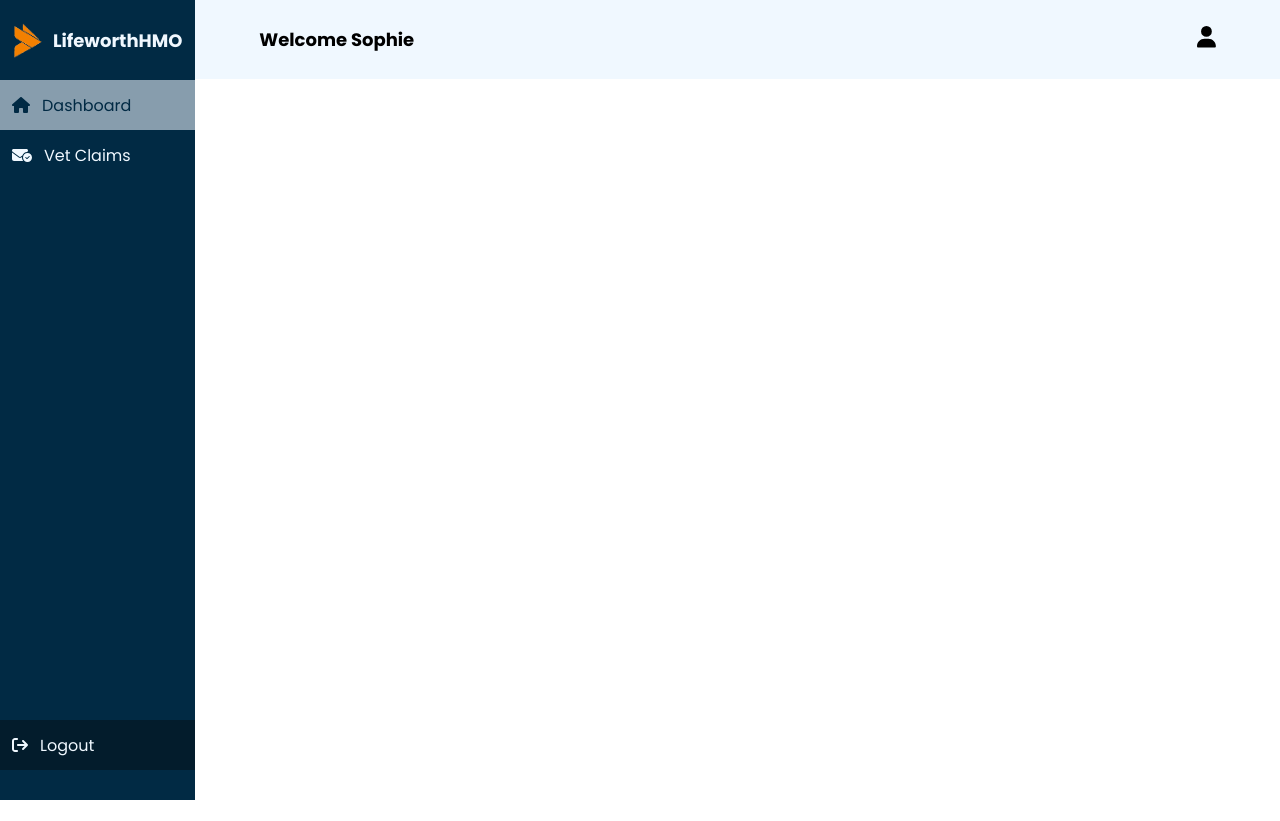
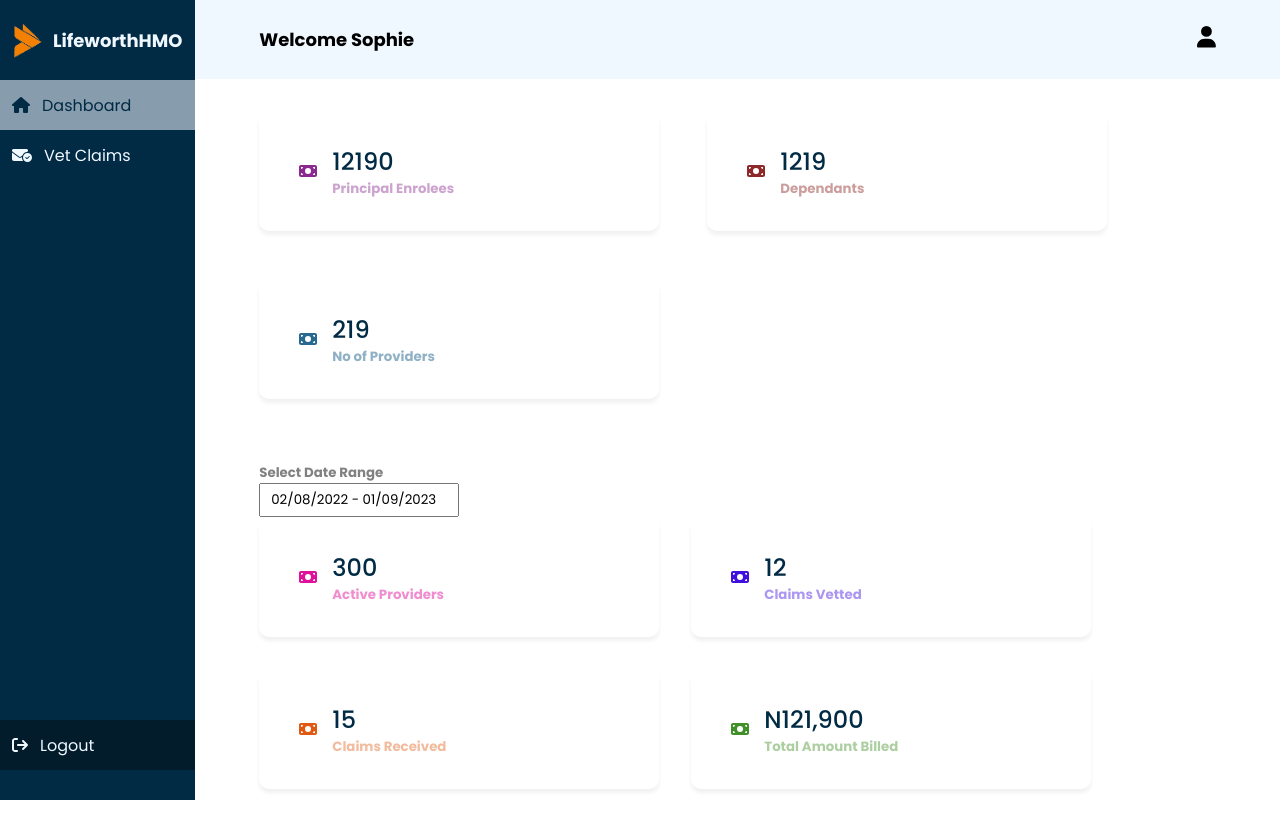
Before and after one commit to Alausa-AbdulAzeez/adminPortal, a React (Create React App) app: page / in a window 1280 px wide. Before the commit the page ends 800 px from the top, so only its background shows below. Built offline with nearby package versions, Linux system fonts and the light colour scheme.

Commit message:
added props to top bar

```diff
--- a/package.json
+++ b/package.json
@@ -10,6 +10,7 @@
     "@testing-library/react": "^13.4.0",
     "@testing-library/user-event": "^13.5.0",
     "react": "^18.2.0",
+    "react-datepicker": "^4.8.0",
     "react-dom": "^18.2.0",
     "react-router-dom": "^6.6.1",
     "react-scripts": "5.0.1",
--- a/src/App.jsx
+++ b/src/App.jsx
@@ -2,6 +2,7 @@ import { BrowserRouter, Route, Routes } from 'react-router-dom'
 import './App.css'
 import Sidebar from './components/sidebar/Sidebar'
 import Homepage from './pages/home/Homepage'
+import VetClaims from './pages/vetClaims/VetClaims'
 
 function App() {
   return (
@@ -10,6 +11,7 @@ function App() {
         <Sidebar />
         <Routes>
           <Route path='/' element={<Homepage />} />
+          <Route path='/vetclaims' element={<VetClaims />} />
         </Routes>
       </div>
     </BrowserRouter>
--- /dev/null
+++ b/src/components/card/Card.jsx
@@ -0,0 +1,35 @@
+import { faMoneyBill } from '@fortawesome/free-solid-svg-icons'
+import { FontAwesomeIcon } from '@fortawesome/react-fontawesome'
+import React, { useEffect } from 'react'
+import './card.scss'
+
+const Card = (props) => {
+  useEffect(() => {
+    console.log(props.className)
+  }, [props.className])
+
+  return (
+    props.className && (
+      <div className={`cardContainer ${props.className}`}>
+        <div className='cardIconWrapper'>
+          <FontAwesomeIcon
+            icon={faMoneyBill}
+            className={`cardIcon`}
+            style={{ color: props.cardProperties.color }}
+          />
+        </div>
+        <div className='cardTextsWrapper'>
+          <h2 className='cardBigText'>{props.cardProperties?.bigText}</h2>
+          <div
+            className='cardSmallText'
+            style={{ color: props.cardProperties.colorOpacity }}
+          >
+            {props.cardProperties?.smallText}
+          </div>
+        </div>
+      </div>
+    )
+  )
+}
+
+export default Card
--- /dev/null
+++ b/src/components/card/card.scss
@@ -0,0 +1,142 @@
+.cardContainer {
+  display: flex;
+  min-width: 300px;
+  max-height: 120px;
+  min-height: 120px;
+  flex: 1;
+  border-radius: 10px;
+  align-items: center;
+  justify-content: flex-start;
+  max-width: 400px;
+  cursor: pointer;
+  box-shadow: 0 4px 5px rgb(0 0 0 / 6%);
+  box-shadow: 0px 4px 4px rgb(0 0 0 / 6%);
+  gap: 15px;
+  transition: all 0.15s ease-in-out;
+  padding-left: 40px;
+
+  &:hover {
+    transform: scale(1.015);
+  }
+
+  .cardTextsWrapper {
+    .cardBigText {
+      font-weight: 500;
+      color: rgb(1, 42, 68);
+    }
+
+    .cardSmallText {
+      font-size: smaller;
+      color: rgba(136, 198, 252, 0.564);
+      font-weight: bold;
+    }
+  }
+}
+
+// .cardContainer {
+//   .cardIconWrapper {
+//     .cardIcon {
+//       color: rgb(64, 16, 223);
+//     }
+//   }
+
+//   .cardTextsWrapper {
+//     .cardSmallText {
+//       color: rgba(64, 16, 223, 0.441);
+//     }
+//   }
+// }
+
+// .cardContainer ~ .card2 {
+//   .cardIconWrapper {
+//     .cardIcon {
+//       color: rgb(223, 89, 16);
+//     }
+//   }
+
+//   .cardTextsWrapper {
+//     .cardSmallText {
+//       color: rgba(223, 89, 16, 0.413);
+//     }
+//   }
+// }
+// .cardContainer ~ .card3 {
+//   .cardIconWrapper {
+//     .cardIcon {
+//       color: rgb(65, 143, 41);
+//     }
+//   }
+
+//   .cardTextsWrapper {
+//     .cardSmallText {
+//       color: rgba(65, 143, 41, 0.44);
+//     }
+//   }
+// }
+// .cardContainer ~ .card6 {
+//   .cardIconWrapper {
+//     .cardIcon {
+//       color: rgb(16, 33, 223);
+//     }
+//   }
+
+//   .cardTextsWrapper {
+//     .cardSmallText {
+//       color: rgba(16, 33, 223, 0.478);
+//     }
+//   }
+// }
+
+// .cardContainer ~ .card5 {
+//   .cardIconWrapper {
+//     .cardIcon {
+//       color: rgb(41, 104, 143);
+//     }
+//   }
+
+//   .cardTextsWrapper {
+//     .cardSmallText {
+//       color: rgba(41, 104, 143, 0.523);
+//     }
+//   }
+// }
+// .cardContainer ~ .card4 {
+//   .cardIconWrapper {
+//     .cardIcon {
+//       color: rgb(143, 41, 41);
+//     }
+//   }
+
+//   .cardTextsWrapper {
+//     .cardSmallText {
+//       color: rgba(143, 41, 41, 0.457);
+//     }
+//   }
+// }
+
+// .cardContainer ~ .card6 {
+//   .cardIconWrapper {
+//     .cardIcon {
+//       color: rgb(223, 16, 154);
+//     }
+//   }
+
+//   .cardTextsWrapper {
+//     .cardSmallText {
+//       color: rgba(223, 16, 154, 0.479);
+//     }
+//   }
+// }
+// .cardContainer ~ .card7 {
+//   .cardIconWrapper {
+//     .cardIcon {
+//       color: rgb(138, 41, 143);
+//     }
+//   }
+
+//   .cardTextsWrapper {
+//     .cardSmallText {
+//       color: rgba(138, 41, 143, 0.437);
+//     }
+//   }
+// }
--- a/src/components/sidebar/sidebar.scss
+++ b/src/components/sidebar/sidebar.scss
@@ -1,8 +1,8 @@
 .sidebarWrapper {
   width: 18%;
   background-color: rgb(1, 42, 68);
-  //   position: sticky;
-  //   top: 0;
+  position: sticky;
+  top: 0;
   height: 100vh;
   overflow-y: auto;
   display: flex;
--- a/src/components/topbar/Topbar.jsx
+++ b/src/components/topbar/Topbar.jsx
@@ -1,13 +1,18 @@
 import { faUser } from '@fortawesome/free-solid-svg-icons'
 import { FontAwesomeIcon } from '@fortawesome/react-fontawesome'
 import React from 'react'
+// import { Link } from 'react-router-dom'
 import './topbar.scss'
 
-const Topbar = () => {
+const Topbar = (props) => {
   return (
     <div className='topbarWrapper'>
-      <div className='' data-testid='loggedInUser'>
-        Welcome Sophie
+      <div className='topbarRight' data-testid='loggedInUser'>
+        {props.title}
+
+        {/* <span>
+          <Link to='vetclaims'>Vet Claims</Link>
+        </span> */}
       </div>
 
       <FontAwesomeIcon icon={faUser} className='topbarUserIcon' />
--- a/src/components/topbar/topbar.scss
+++ b/src/components/topbar/topbar.scss
@@ -9,6 +9,22 @@
   top: 0;
   z-index: 10;
 
+  .topbarRight {
+    span {
+      font-size: 12px;
+      cursor: pointer;
+      margin-left: 20px;
+      background-color: rgba(1, 42, 68, 0.123);
+      padding: 5px 10px;
+      color: rgb(1, 42, 68);
+      border-radius: 7px;
+
+      &:hover {
+        background-color: rgba(1, 42, 68, 0.341);
+      }
+    }
+  }
+
   .topbarUserIcon {
     cursor: pointer;
     font-size: larger;
--- a/src/index.css
+++ b/src/index.css
@@ -1,7 +1,13 @@
 @import url('https://fonts.googleapis.com/css2?family=Poppins:ital,wght@0,200;0,300;0,400;0,500;0,600;0,700;1,200&display=swap');
-
+@import 'react-datepicker/dist/react-datepicker.css';
 * {
   margin: 0;
   padding: 0;
   font-family: 'Poppins', sans-serif;
+  box-sizing: border-box;
 }
+
+a {
+  color: inherit;
+  text-decoration: none;
+}
--- a/src/pages/home/Homepage.jsx
+++ b/src/pages/home/Homepage.jsx
@@ -1,11 +1,146 @@
-import React from 'react'
+import React, { useState } from 'react'
+import Card from '../../components/card/Card'
 import Topbar from '../../components/topbar/Topbar'
 import './homepage.scss'
+import DatePicker from 'react-datepicker'
+import 'react-datepicker/dist/react-datepicker.css'
 
 const Homepage = () => {
+  const [dateRange, setDateRange] = useState([
+    new Date('2022/02/08'),
+    new Date(
+      `${new Date().getFullYear()}/${
+        new Date().getMonth() + 1
+      }/${new Date().getUTCDate()}`
+    ),
+  ])
+  const [startDate, endDate] = dateRange
+
+  const cardsTopData = [
+    {
+      className: 'card1',
+      cardProperties: {
+        bigText: '12190',
+        smallText: 'Principal Enrolees',
+        location: 'top',
+        color: 'rgb(138, 41, 143)',
+        colorOpacity: 'rgba(138, 41, 143, 0.437)',
+      },
+    },
+    {
+      className: 'card2',
+      cardProperties: {
+        bigText: '1219',
+        smallText: 'Dependants',
+        location: 'top',
+        color: 'rgb(143, 41, 41)',
+        colorOpacity: 'rgba(143, 41, 41, 0.457)',
+      },
+    },
+    {
+      className: 'card3',
+      cardProperties: {
+        bigText: '219',
+        smallText: 'No of Providers',
+        location: 'top',
+        color: 'rgb(41, 104, 143)',
+        colorOpacity: 'rgba(41, 104, 143, 0.523)',
+      },
+    },
+    {
+      className: 'card4',
+      cardProperties: {
+        bigText: '300',
+        smallText: 'Active Providers',
+        location: 'bottom',
+        color: 'rgb(223, 16, 154)',
+        colorOpacity: ' rgba(223, 16, 154, 0.479)',
+      },
+    },
+    {
+      className: 'card5',
+      cardProperties: {
+        bigText: '12',
+        smallText: 'Claims Vetted',
+        location: 'bottom',
+        color: ' rgb(64, 16, 223)',
+        colorOpacity: ' rgba(64, 16, 223, 0.441)',
+      },
+    },
+    {
+      className: 'card6',
+      cardProperties: {
+        bigText: '15',
+        smallText: 'Claims Received',
+        location: 'bottom',
+        color: 'rgb(223, 89, 16)',
+        colorOpacity: 'rgba(223, 89, 16, 0.413)',
+      },
+    },
+    {
+      className: 'card7',
+      cardProperties: {
+        bigText: 'N121,900',
+        smallText: 'Total Amount Billed',
+        location: 'bottom',
+        color: 'rgb(65, 143, 41)',
+        colorOpacity: 'rgba(65, 143, 41, 0.44)',
+      },
+    },
+  ]
+
   return (
     <div className='main'>
-      <Topbar />
+      <Topbar title='Welcome Sophie' />
+      <div className='homeMainContentWrapper'>
+        <div className='cardsTopContainer'>
+          {cardsTopData.map((singleCard, index) => {
+            if (singleCard.cardProperties.location === 'top') {
+              return (
+                <Card
+                  className={singleCard.className}
+                  cardProperties={singleCard.cardProperties}
+                  key={index}
+                />
+              )
+            } else {
+              return null
+            }
+          })}
+        </div>
+        <div className='cardsBottomContainer'>
+          <div className='datePickerWrapper'>
+            <p className='selectRange'>Select Date Range</p>
+            <DatePicker
+              selectsRange={true}
+              startDate={startDate}
+              endDate={endDate}
+              onChange={(update) => {
+                setDateRange(update)
+              }}
+              withPortal
+              className='datePicker'
+            />
+          </div>
+          <div className='bottomCardsWrapper'>
+            {cardsTopData.map((singleCard, index) => {
+              if (singleCard.cardProperties.location === 'bottom') {
+                return (
+                  <Card
+                    className={singleCard.className}
+                    cardProperties={singleCard.cardProperties}
+                    key={index}
+                  />
+                  // <div key={index}>
+                  // </div>
+                )
+              } else {
+                return null
+              }
+            })}
+          </div>
+        </div>
+      </div>
     </div>
   )
 }
--- a/src/pages/home/homepage.scss
+++ b/src/pages/home/homepage.scss
@@ -1,3 +1,39 @@
 .main {
   width: 100%;
+
+  .homeMainContentWrapper {
+    display: flex;
+    flex-direction: column;
+    margin: 32px 64px;
+
+    .cardsTopContainer {
+      display: flex;
+      gap: 48px;
+      flex-wrap: wrap;
+    }
+    .cardsBottomContainer {
+      margin-top: 64px;
+
+      .datePickerWrapper {
+        width: 200px;
+
+        .selectRange {
+          font-size: smaller;
+          font-weight: bold;
+          color: rgb(130, 128, 128);
+        }
+
+        .datePicker {
+          width: 100%;
+          padding: 5px 10px;
+        }
+      }
+
+      .bottomCardsWrapper {
+        display: flex;
+        flex-wrap: wrap;
+        gap: 32px;
+      }
+    }
+  }
 }
--- /dev/null
+++ b/src/pages/vetClaims/VetClaims.jsx
@@ -0,0 +1,13 @@
+import React from 'react'
+import Topbar from '../../components/topbar/Topbar'
+import './vetClaims.scss'
+
+const VetClaims = () => {
+  return (
+    <div className='main'>
+      <Topbar title='Submitted Claims' />
+    </div>
+  )
+}
+
+export default VetClaims
```
Also changed, not shown: src/pages/vetClaims/vetClaims.scss (added), 1 other file (tests, documents, lock files or other folders).
